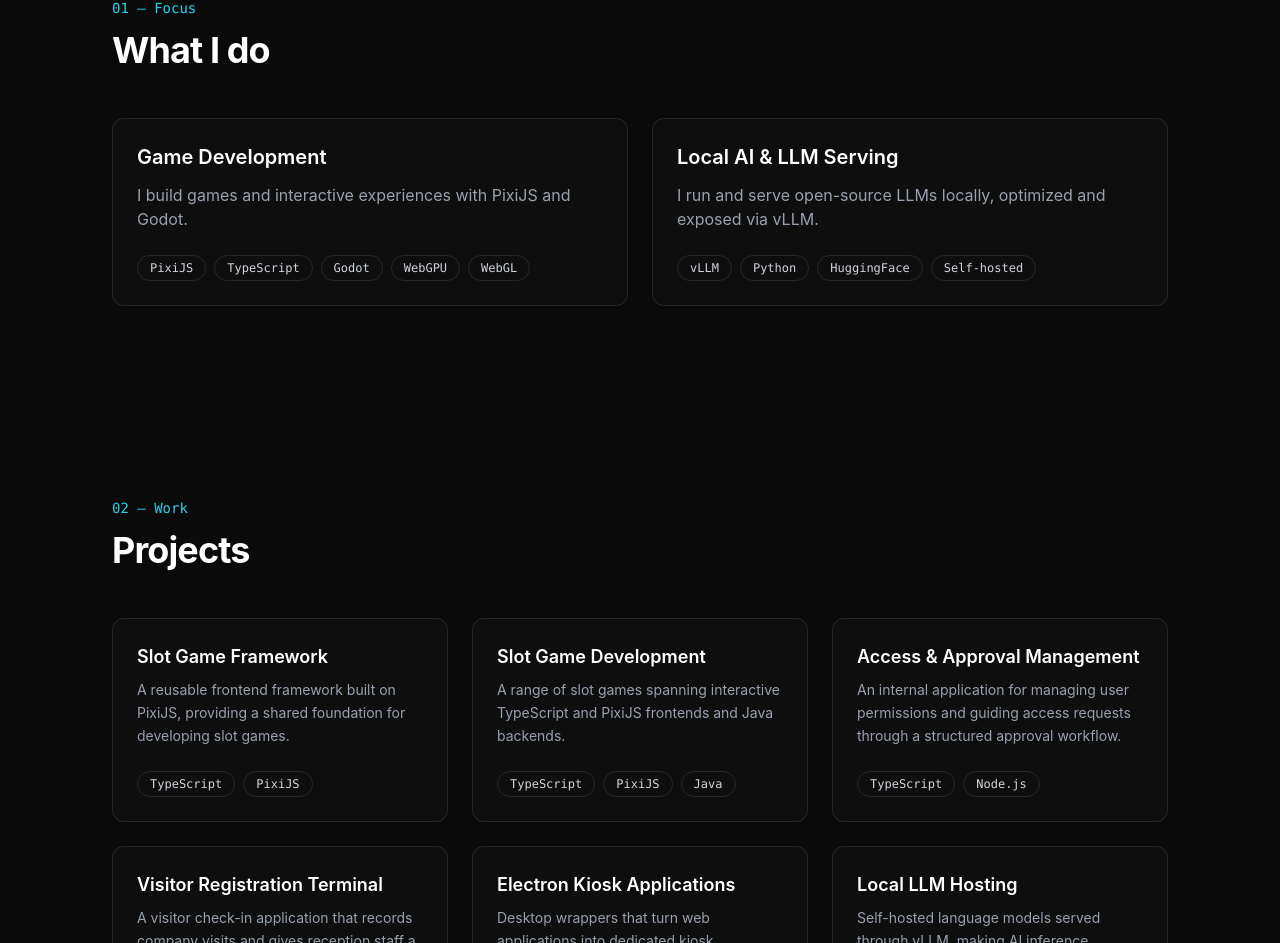
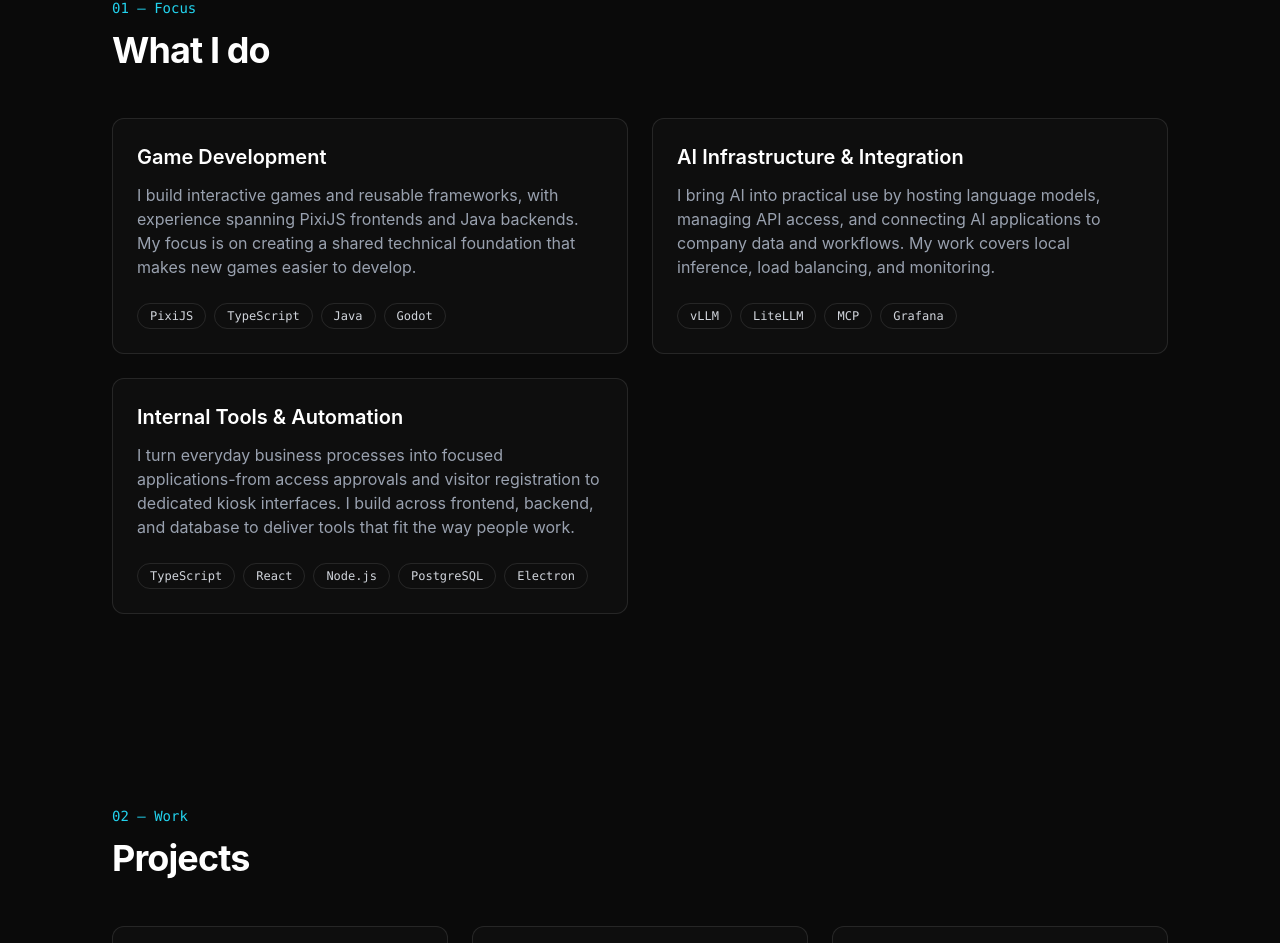
Before and after one commit to Kevin-Ratschinski/kevin-ratschinski.github.io, a Vue app: page / in a window 1280 px wide. Shown: the part 795-1738 px from the top of the page. Built offline with nearby package versions, Linux system fonts and the light colour scheme.

Commit message:
feat: enhance strengths section with detailed descriptions and updated tags

```diff
--- a/src/data/portfolio.ts
+++ b/src/data/portfolio.ts
@@ -29,13 +29,21 @@ export const tagline: string = "Software Engineer | Love for Code, Games, and Cr
 export const strengths: Strength[] = [
   {
     title: "Game Development",
-    description: " I build games and interactive experiences with PixiJS and Godot.",
-    tags: ["PixiJS", "TypeScript", "Godot", "WebGPU", "WebGL"],
+    description:
+      "I build interactive games and reusable frameworks, with experience spanning PixiJS frontends and Java backends. My focus is on creating a shared technical foundation that makes new games easier to develop.",
+    tags: ["PixiJS", "TypeScript", "Java", "Godot"],
   },
   {
-    title: "Local AI & LLM Serving",
-    description: "I run and serve open-source LLMs locally, optimized and exposed via vLLM.",
-    tags: ["vLLM", "Python", "HuggingFace", "Self-hosted"],
+    title: "AI Infrastructure & Integration",
+    description:
+      "I bring AI into practical use by hosting language models, managing API access, and connecting AI applications to company data and workflows. My work covers local inference, load balancing, and monitoring.",
+    tags: ["vLLM", "LiteLLM", "MCP", "Grafana"],
+  },
+  {
+    title: "Internal Tools & Automation",
+    description:
+      "I turn everyday business processes into focused applications-from access approvals and visitor registration to dedicated kiosk interfaces. I build across frontend, backend, and database to deliver tools that fit the way people work.",
+    tags: ["TypeScript", "React", "Node.js", "PostgreSQL", "Electron"],
   },
 ];
 
```
